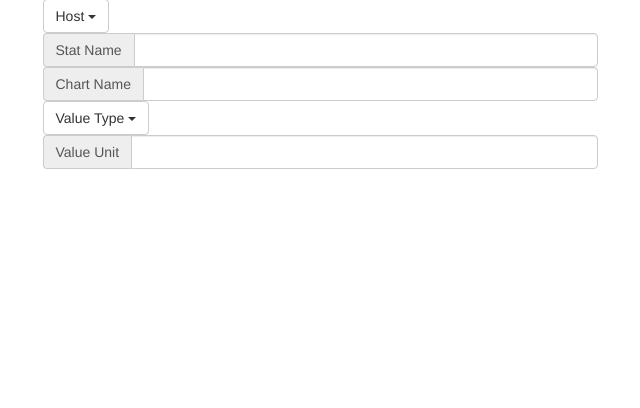
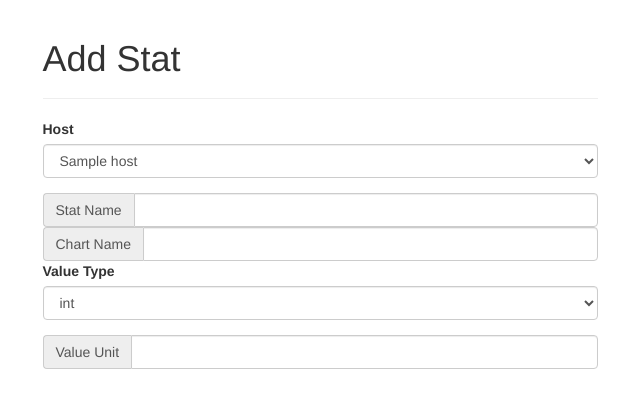
Before and after one commit to airekans/Monsit, a Flask app: page /add_stat.html in a window 1280 px wide. Shown: the part 51-459 px from the top of the page, without its empty margins (320-960 px from the left). Run offline with Flask 2, Linux system fonts and the light colour scheme; tables that the repository leaves empty or names only in its code hold one stand-in row (values such as "Sample post"); some libraries are stand-ins or nearby versions.

Commit message:
#18 Finish add_stat page.
Should add a submit button.

```diff
--- a/monsit/db.py
+++ b/monsit/db.py
@@ -73,6 +73,8 @@ class ValueType(object):
                        'double', 'varchar(25)']
     _mysql_value_fmt_str = ['invalid', '%d',
                             '%f', "'%s'"]
+    value_type_str = [(Int, 'int'), (Double, 'double'),
+                      (String, 'string')]
 
     @staticmethod
     def get_mysql_type_str(value_type):
--- a/web/route.py
+++ b/web/route.py
@@ -93,7 +93,15 @@ def ajax_host_info():
 
 @app.route("/add_stat.html")
 def add_stat():
-    return render_template('add_stat.html')
+    with db.DBConnection() as cnx:
+        host_infos = []
+        for host in cnx.get_all_hosts():
+            host_id = host[0]
+            host_name = host[1]
+            host_infos.append(HostInfo(host_id, host_name, True, None))
+
+    return render_template('add_stat.html', hosts=host_infos,
+                           value_types=db.ValueType.value_type_str)
 
 
 if __name__ == "__main__":
--- a/web/templates/add_stat.html
+++ b/web/templates/add_stat.html
@@ -1,66 +1,15 @@
-<!DOCTYPE html>
-<html lang="en">
-  <head>
-    <meta charset="utf-8">
-    <meta http-equiv="X-UA-Compatible" content="IE=edge">
-    <meta name="viewport" content="width=device-width, initial-scale=1">
-    <meta name="description" content="">
-    <meta name="author" content="">
-
-    <title>Admin</title>
-
-    <!-- Bootstrap core CSS -->
-    <link href="static/css/bootstrap.min.css" rel="stylesheet">
-
-    <!-- Custom styles for this template -->
-    <link href="static/css/starter-template.css" rel="stylesheet">
-
-    <!-- Just for debugging purposes. Don't actually copy these 2 lines! -->
-    <!--[if lt IE 9]><script src="../../assets/js/ie8-responsive-file-warning.js"></script><![endif]-->
-
-    <!-- HTML5 shim and Respond.js for IE8 support of HTML5 elements and media queries -->
-    <!--[if lt IE 9]>
-      <script src="https://oss.maxcdn.com/html5shiv/3.7.2/html5shiv.min.js"></script>
-      <script src="https://oss.maxcdn.com/respond/1.4.2/respond.min.js"></script>
-    <![endif]-->
-  </head>
-
-  <body>
-
-    <nav class="navbar navbar-inverse navbar-fixed-top" role="navigation">
-      <div class="container">
-        <div class="navbar-header">
-          <button type="button" class="navbar-toggle collapsed" data-toggle="collapse" data-target="#navbar" aria-expanded="false" aria-controls="navbar">
-            <span class="sr-only">Toggle navigation</span>
-            <span class="icon-bar"></span>
-            <span class="icon-bar"></span>
-            <span class="icon-bar"></span>
-          </button>
-          <a class="navbar-brand" href="#">Monsit Admin</a>
+{% extends "admin_base.html" %}
+{% block content %}
+  <div class="page-header">
+    <h1>Add Stat</h1>
   </div>
-        <div id="navbar" class="collapse navbar-collapse">
-          <ul class="nav navbar-nav">
-            <li class="active"><a href="#">Home</a></li>
-            <li><a href="#about">About</a></li>
-            <li><a href="#contact">Contact</a></li>
-          </ul>
-        </div><!--/.nav-collapse -->
-      </div>
-    </nav>
-
-    <div class="container" style="padding-top: 50px;">
-
-      <div class="row">
-        <div class="col-md-6 col-md-offset-3">
-          <div class="btn-group">
-            <button type="button" class="btn btn-default dropdown-toggle" data-toggle="dropdown" aria-expanded="false">
-              Host <span class="caret"></span>
-            </button>
-            <ul class="dropdown-menu" role="menu">
-              <li><a href="#">Action</a></li>
-              <li><a href="#">Another action</a></li>
-              <li><a href="#">Something else here</a></li>
-            </ul>
+  <div class="form-group">
+    <label class="control-label">Host</label>
+    <select class="form-control">
+      {% for host in hosts %}
+      <option value="{{ host.id }}" {% if loop.index == 1 %}selected="selected"{% endif %}>{{ host.name }}</option>
+      {% endfor %}
+    </select>
   </div>
   <div class="input-group">
     <span class="input-group-addon">Stat Name</span>
@@ -70,31 +19,16 @@
     <span class="input-group-addon">Chart Name</span>
     <input type="text" class="form-control">
   </div>
-          <div class="btn-group">
-            <button type="button" class="btn btn-default dropdown-toggle" data-toggle="dropdown" aria-expanded="false">
-              Value Type <span class="caret"></span>
-            </button>
-            <ul class="dropdown-menu" role="menu">
-              <li><a href="#">Action</a></li>
-              <li><a href="#">Another action</a></li>
-              <li><a href="#">Something else here</a></li>
-            </ul>
+  <div class="form-group">
+    <label class="control-label">Value Type</label>
+    <select class="form-control">
+      {% for type_i, type_str in value_types %}
+      <option value="{{ type_i }}" {% if loop.index == 1 %}selected="selected"{% endif %}>{{ type_str }}</option>
+      {% endfor %}
+    </select>
   </div>
   <div class="input-group">
     <span class="input-group-addon">Value Unit</span>
     <input type="text" class="form-control">
   </div>
-        </div>
-      </div>
-
-    </div><!-- /.container -->
-
-
-    <!-- Bootstrap core JavaScript
-    ================================================== -->
-    <!-- Placed at the end of the document so the pages load faster -->
-    <script src="static/js/jquery-1.11.0.min.js"></script>
-    <script src="static/js/bootstrap.min.js"></script>
-    <script src="static/js/docs.min.js"></script>
-  </body>
-</html>
+{% endblock %}
--- /dev/null
+++ b/web/templates/admin_base.html
@@ -0,0 +1,70 @@
+<!DOCTYPE html>
+<html lang="en">
+  <head>
+    <meta charset="utf-8">
+    <meta http-equiv="X-UA-Compatible" content="IE=edge">
+    <meta name="viewport" content="width=device-width, initial-scale=1">
+    <meta name="description" content="">
+    <meta name="author" content="">
+
+    <title>Admin</title>
+
+    <!-- Bootstrap core CSS -->
+    <link href="static/css/bootstrap.min.css" rel="stylesheet">
+
+    <!-- Custom styles for this template -->
+    <link href="static/css/starter-template.css" rel="stylesheet">
+
+    <!-- Just for debugging purposes. Don't actually copy these 2 lines! -->
+    <!--[if lt IE 9]><script src="../../assets/js/ie8-responsive-file-warning.js"></script><![endif]-->
+
+    <!-- HTML5 shim and Respond.js for IE8 support of HTML5 elements and media queries -->
+    <!--[if lt IE 9]>
+      <script src="https://oss.maxcdn.com/html5shiv/3.7.2/html5shiv.min.js"></script>
+      <script src="https://oss.maxcdn.com/respond/1.4.2/respond.min.js"></script>
+    <![endif]-->
+  </head>
+
+  <body>
+
+    <nav class="navbar navbar-inverse navbar-fixed-top" role="navigation">
+      <div class="container">
+        <div class="navbar-header">
+          <button type="button" class="navbar-toggle collapsed" data-toggle="collapse" data-target="#navbar" aria-expanded="false" aria-controls="navbar">
+            <span class="sr-only">Toggle navigation</span>
+            <span class="icon-bar"></span>
+            <span class="icon-bar"></span>
+            <span class="icon-bar"></span>
+          </button>
+          <a class="navbar-brand" href="#">Monsit Admin</a>
+        </div>
+        <div id="navbar" class="collapse navbar-collapse">
+          <ul class="nav navbar-nav">
+            <li class="active"><a href="#">Home</a></li>
+            <li><a href="#about">About</a></li>
+            <li><a href="#contact">Contact</a></li>
+          </ul>
+        </div><!--/.nav-collapse -->
+      </div>
+    </nav>
+
+    <div class="container" style="padding-top: 50px;">
+
+      <div class="row">
+        <div class="col-md-6 col-md-offset-3">
+          {% block content %}
+          {% endblock %}
+        </div>
+      </div>
+
+    </div><!-- /.container -->
+
+
+    <!-- Bootstrap core JavaScript
+    ================================================== -->
+    <!-- Placed at the end of the document so the pages load faster -->
+    <script src="static/js/jquery-1.11.0.min.js"></script>
+    <script src="static/js/bootstrap.min.js"></script>
+    <script src="static/js/docs.min.js"></script>
+  </body>
+</html>
```
Lines whose indentation alone changed are shown as unchanged.
